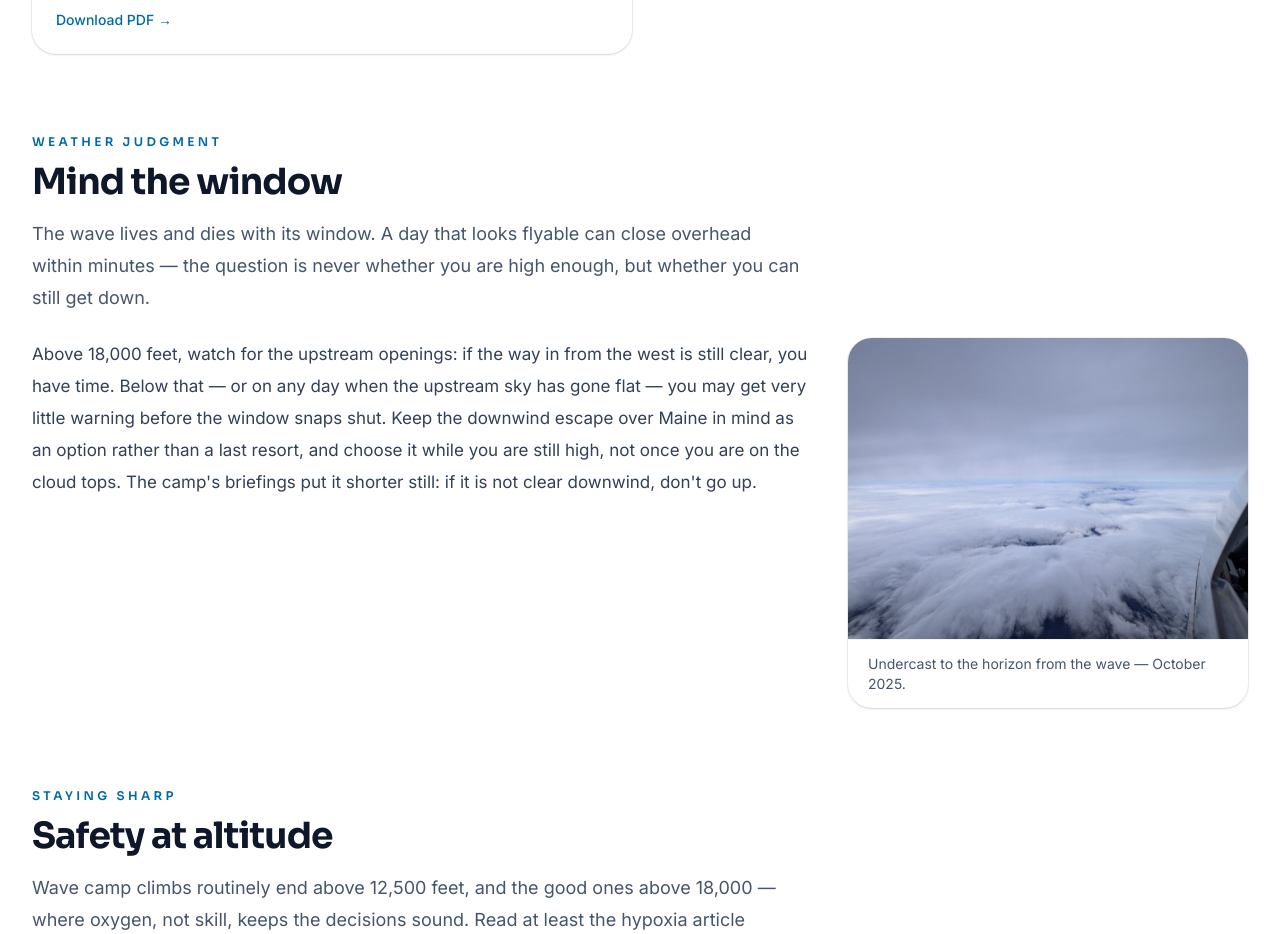
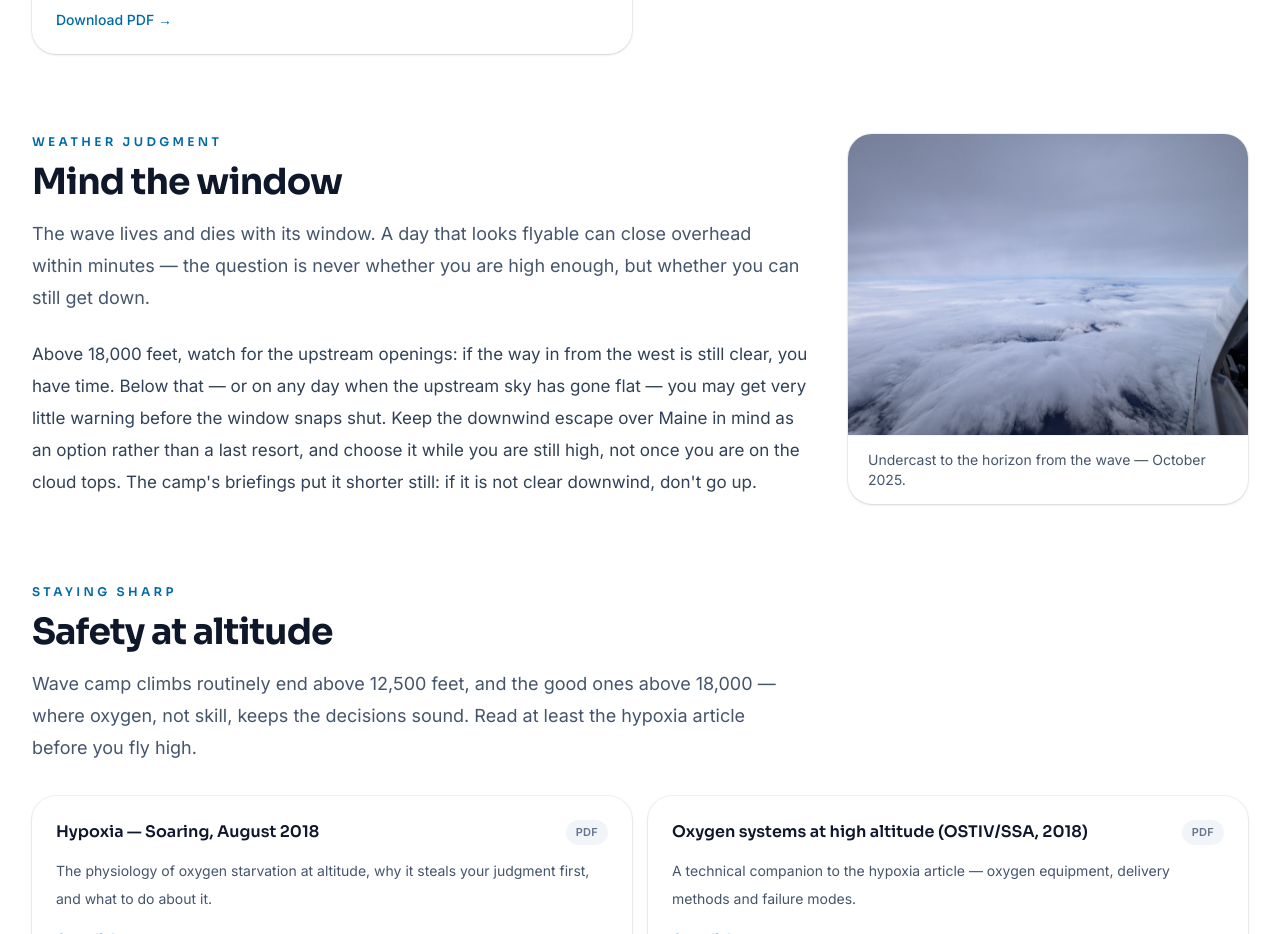
Before and after one commit to soaringibex/mtwashingtonsoaring, a Next.js app: page /flying in a window 1280 px wide. Shown: the part 1400-2334 px from the top of the page. Built offline with nearby package versions, Linux system fonts and the light colour scheme.

Commit message:
fix: the Mind-the-window figure aligns with the section, not the prose
The photo now starts level with the section heading instead of floating
beside the second paragraph with a void above it.

```diff
--- a/src/app/flying/page.tsx
+++ b/src/app/flying/page.tsx
@@ -83,21 +83,23 @@ export default function FlyingPage() {
             </section>
 
             <section>
+              <div className="grid gap-8 lg:grid-cols-[minmax(0,1fr)_400px] lg:items-start">
+                <div>
                   <SectionHeading
                     eyebrow="Weather judgment"
                     title="Mind the window"
                     lede="The wave lives and dies with its window. A day that looks flyable can close overhead within minutes — the question is never whether you are high enough, but whether you can still get down."
                   />
-              <div className="mt-6 grid gap-8 lg:grid-cols-[minmax(0,1fr)_400px] lg:items-start">
-                <p className="text-[1.0625rem] leading-8 text-slate-700">
-                  Above 18,000 feet, watch for the upstream openings: if the way in from the west is
-                  still clear, you have time. Below that — or on any day when the upstream sky has
-                  gone flat — you may get very little warning before the window snaps shut. Keep the
-                  downwind escape over Maine in mind as an option rather than a last resort, and
-                  choose it while you are still high, not once you are on the cloud tops. The
-                  camp&apos;s briefings put it shorter still: if it is not clear downwind, don&apos;t
-                  go up.
+                  <p className="mt-6 text-[1.0625rem] leading-8 text-slate-700">
+                    Above 18,000 feet, watch for the upstream openings: if the way in from the west
+                    is still clear, you have time. Below that — or on any day when the upstream sky
+                    has gone flat — you may get very little warning before the window snaps shut.
+                    Keep the downwind escape over Maine in mind as an option rather than a last
+                    resort, and choose it while you are still high, not once you are on the cloud
+                    tops. The camp&apos;s briefings put it shorter still: if it is not clear
+                    downwind, don&apos;t go up.
                   </p>
+                </div>
                 <figure className="overflow-hidden rounded-3xl bg-white shadow-sm ring-1 ring-slate-900/5">
                   <Image
                     src="/images/gallery/2025/undercast-to-the-horizon.jpg"
```
Lines whose indentation alone changed are shown as unchanged.
